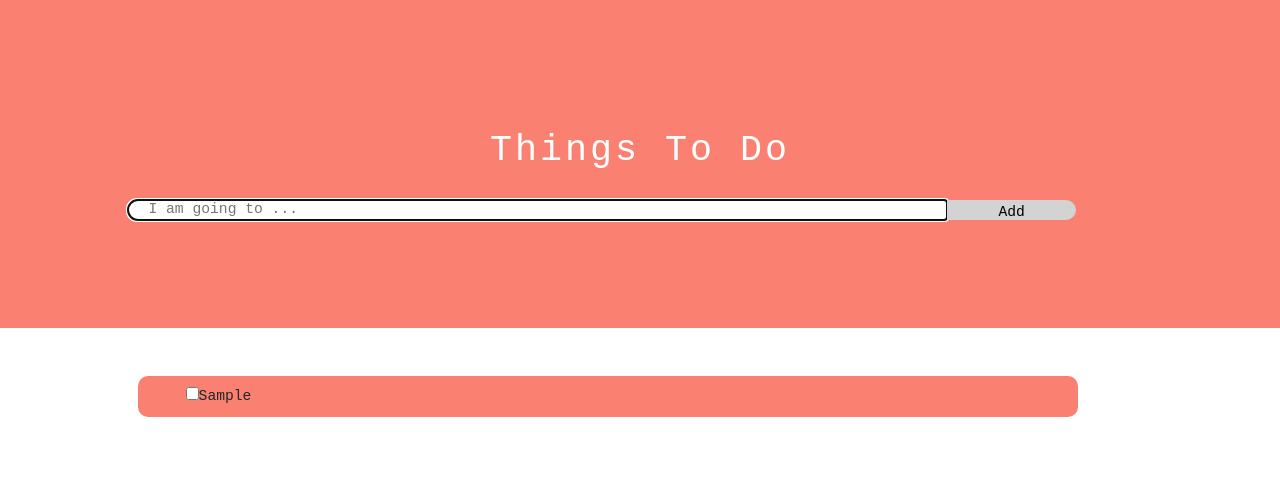
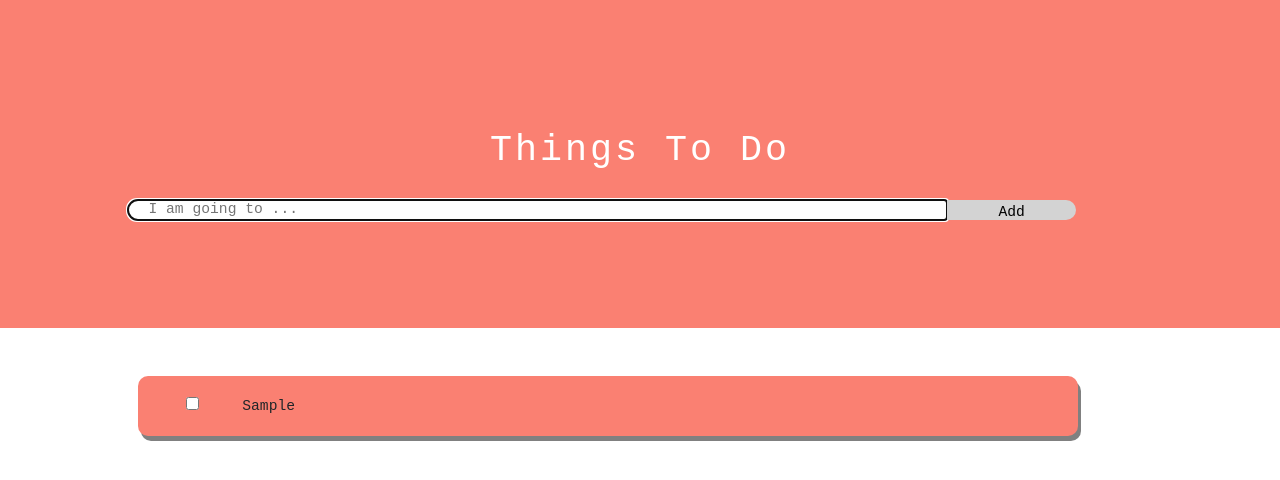
Before and after one commit to Angelette/react-todolist, a React (Create React App) app: page / in a window 1280 px wide. Both pictures are taken after typing "Sample" into the empty fields and a click on the button "Add". Shown: the top 480 px of the page. Built offline with nearby package versions, Linux system fonts and the light colour scheme; some icons are missing.

Commit message:
29 AUG 11:13PM
CSS
list box-shadow
itemName padding left/right

```diff
--- a/src/App.css
+++ b/src/App.css
@@ -59,11 +59,12 @@ ul {
 
 li {
     margin: 1%;
-    padding: 1%;
+    padding: 2%;
     padding-left: 5%;
     list-style-type: none; /* remove bullet points*/
     background-color: salmon;
     border-radius: 10px;
+    box-shadow: 3px 5px gray;
 }
 
 li:hover {
@@ -77,6 +78,12 @@ li:nth-child(even) {
 
 li:nth-child(even):hover {
     background-color: dimgray;
+}
+
+#itemName {
+    padding-left: 5%;
+    padding-right: 5%;
+    /* overflow: scroll; */
 }
 
 
--- a/src/App.js
+++ b/src/App.js
@@ -130,7 +130,7 @@ class App extends React.Component {
                     // Takes in event, calls method toggleCheckbox with params event and index
                     onChange={event => this.toggleCheckbox(event, index)}
                   />
-                  {item.itemName}
+                  <span id="itemName">{item.itemName}</span>
                   <button
                     type="button"
                     className="btn btn-default"
```
